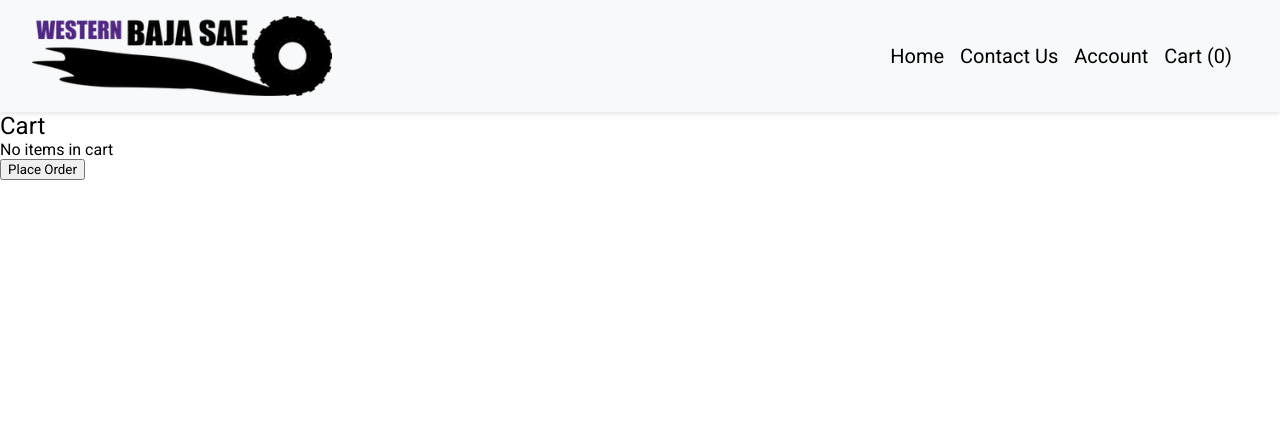
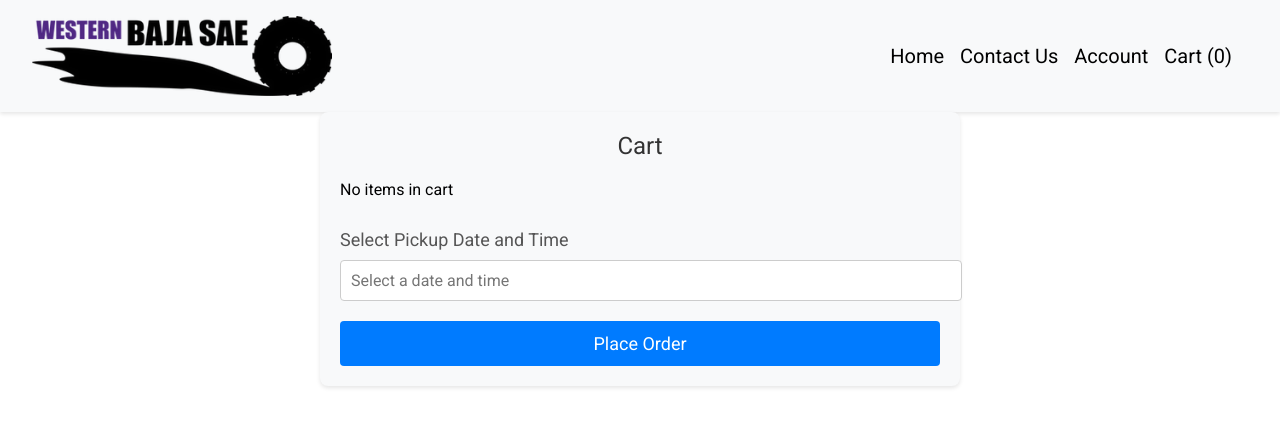
Before and after one commit to bnamayandev/BajaEcom-Frontend, a React (Vite) app: page /cart in a window 1280 px wide. Shown: the top 426 px of the page. Built offline with nearby package versions, Linux system fonts and the light colour scheme; the HTML template or start-up script is replaced by a standard one.

Commit message:
Add pickup date calendar to cart

```diff
--- a/package.json
+++ b/package.json
@@ -13,6 +13,7 @@
     "axios": "^1.7.7",
     "frontend": "file:",
     "react": "^18.3.1",
+    "react-datepicker": "^7.5.0",
     "react-dom": "^18.3.1",
     "react-router-dom": "^6.26.2"
   },
--- a/src/App.jsx
+++ b/src/App.jsx
@@ -10,6 +10,7 @@ import './App.css';
 import OrderDashboard from './components/OrderDashboard';
 import OrderConfirmedPage from './pages/OrderConfirmedPage';
 import { createOrder } from './api/orders';
+import 'react-datepicker/dist/react-datepicker.css';
 
 function App() {
   const [cart, setCart] = useState([]);
@@ -77,7 +78,7 @@ function App() {
   }
 
   // Function to place an order
-  const placeOrder = async () => {
+  const placeOrder = async (pickupDateTime) => {
     try {
       if (!token) {
         alert('Please login to place an order.');
@@ -85,21 +86,19 @@ function App() {
         return;
       }
 
-      // Prompt user for pickup date and time
-      const pickupDateInput = prompt('Enter pickup date and time (YYYY-MM-DD HH:MM):');
-      if (!pickupDateInput) {
+      if (!pickupDateTime) {
         alert('Pickup date and time is required.');
         return;
       }
-      const pickup_date_time = new Date(pickupDateInput);
-      if (isNaN(pickup_date_time.getTime())) {
-        alert('Invalid date format.');
+
+      // Ensure the date is valid and in the future
+      if (pickupDateTime < new Date()) {
+        alert('Pickup date and time must be in the future.');
         return;
       }
 
       const orderData = {
-        // user_id is no longer needed here
-        pickup_date_time,
+        pickup_date_time: pickupDateTime.toISOString(),
         items: cart.map((item) => ({
           item_id: item.item_id,
           quantity: item.quantity,
--- /dev/null
+++ b/src/pages/Cart.css
@@ -0,0 +1,82 @@
+.cart-container {
+    max-width: 600px;
+    margin: 0 auto;
+    padding: 20px;
+    background-color: #f8f9fa;
+    border-radius: 8px;
+    box-shadow: 0 2px 4px rgba(0, 0, 0, 0.1);
+}
+
+.cart-title {
+    font-size: 24px;
+    color: #333;
+    margin-bottom: 20px;
+    text-align: center;
+}
+
+.cart-items {
+    margin-bottom: 30px;
+}
+
+.pickup-section {
+    margin-bottom: 20px;
+}
+
+.pickup-title {
+    font-size: 18px;
+    color: #555;
+    margin-bottom: 10px;
+}
+
+.date-picker {
+    width: 100%;
+    padding: 10px;
+    font-size: 16px;
+    border: 1px solid #ccc;
+    border-radius: 4px;
+}
+
+.place-order-btn {
+    display: block;
+    width: 100%;
+    padding: 12px;
+    background-color: #007bff;
+    color: white;
+    border: none;
+    border-radius: 4px;
+    font-size: 18px;
+    cursor: pointer;
+    transition: background-color 0.3s ease;
+}
+
+.place-order-btn:hover {
+    background-color: #0056b3;
+}
+
+/* Adjusting the DatePicker styles */
+.react-datepicker-wrapper {
+    width: 100%;
+}
+
+.react-datepicker__input-container {
+    width: 100%;
+}
+
+.react-datepicker__input-container input {
+    width: 100%;
+    padding: 10px;
+    font-size: 16px;
+    border: 1px solid #ccc;
+    border-radius: 4px;
+}
+
+.react-datepicker__time-container .react-datepicker__time .react-datepicker__time-box ul.react-datepicker__time-list {
+    padding-left: 0;
+    padding-right: 0;
+    width: 100%;
+}
+
+.react-datepicker__time-container .react-datepicker__time .react-datepicker__time-box {
+    width: 100%;
+    overflow-x: hidden;
+}
--- a/src/pages/Cart.jsx
+++ b/src/pages/Cart.jsx
@@ -1,11 +1,42 @@
-import React from 'react';
+import React, { useState } from 'react';
+import DatePicker from 'react-datepicker';
+import 'react-datepicker/dist/react-datepicker.css';
+import './Cart.css'
 
 const Cart = ({ cart, cartMapper, placeOrder }) => {
+  const [pickupDateTime, setPickupDateTime] = useState(null);
+
+  const handlePlaceOrder = () => {
+    if (!pickupDateTime) {
+      alert('Please select a pickup date and time.');
+      return;
+    }
+    placeOrder(pickupDateTime);
+  };
+
   return (
-    <div>
-      <h2>Cart</h2>
-      {cartMapper()}
-      <button onClick={placeOrder}>Place Order</button>
+    <div className="cart-container">
+      <h2 className="cart-title">Cart</h2>
+      <div className="cart-items">{cartMapper()}</div>
+
+      <div className="pickup-section">
+        <h3 className="pickup-title">Select Pickup Date and Time</h3>
+        <DatePicker
+          selected={pickupDateTime}
+          onChange={(date) => setPickupDateTime(date)}
+          showTimeSelect
+          timeFormat="HH:mm"
+          timeIntervals={15}
+          minDate={new Date()}
+          dateFormat="MMMM d, yyyy h:mm aa"
+          placeholderText="Select a date and time"
+          className="date-picker"
+        />
+      </div>
+
+      <button className="place-order-btn" onClick={handlePlaceOrder}>
+        Place Order
+      </button>
     </div>
   );
 };
```
Also changed, not shown: 1 other file (tests, documents, lock files or other folders).
